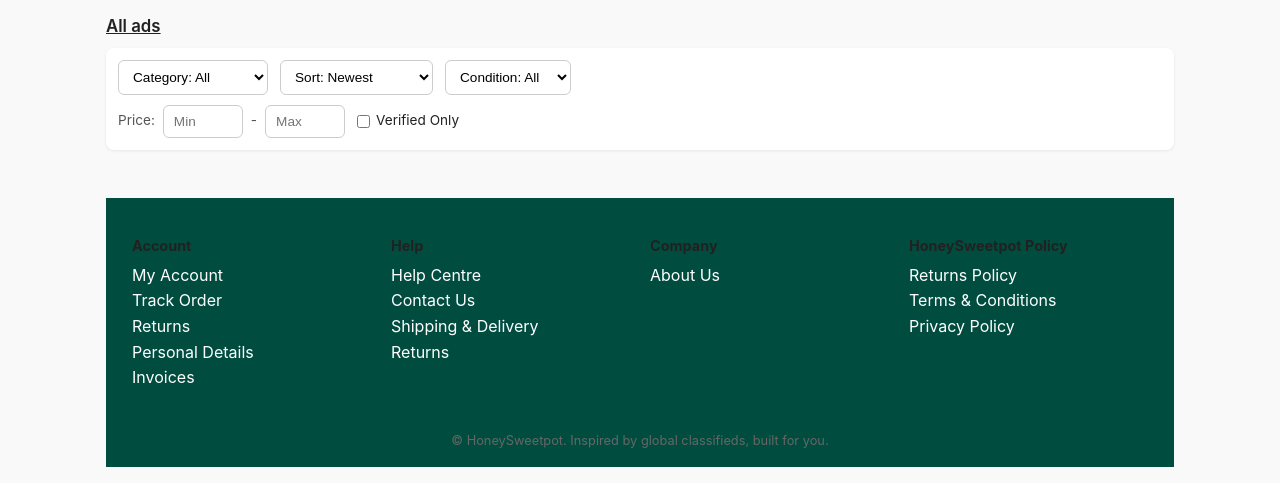
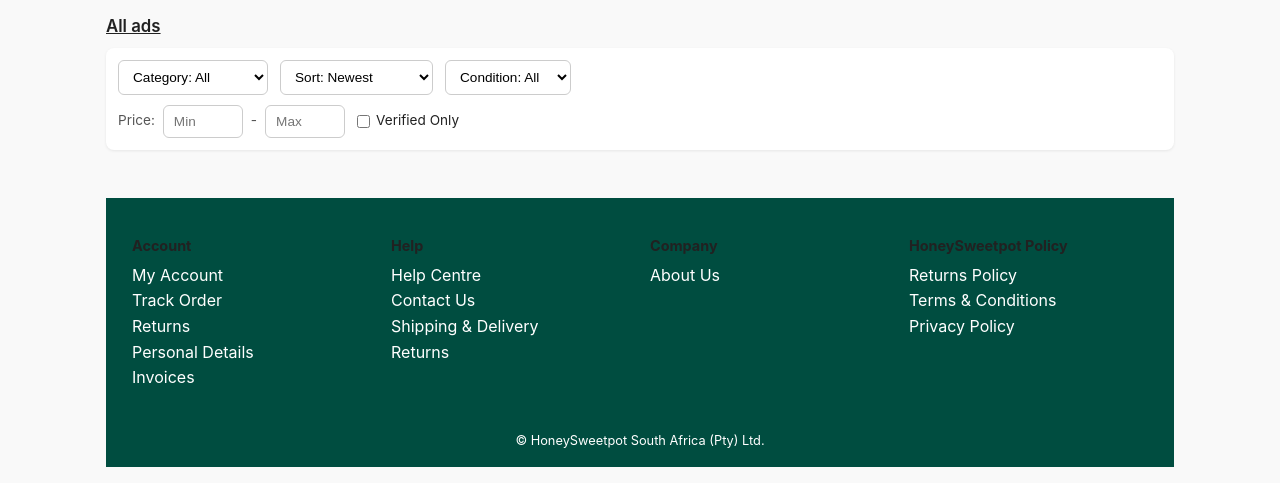
Before and after one commit to Mcedisisoodi/Classifind, a website: page index.html in a window 1280 px wide. Shown: the part 390-873 px from the top of the page. Drawn offline with Linux system fonts and the light colour scheme; a script that the page names is missing.

Commit message:
Update index.html

```diff
--- a/index.html
+++ b/index.html
@@ -115,7 +115,7 @@
                     <p><a href="privacy-policy.html">Privacy Policy</a></p>
                 </div>
             </div>
-            <div style="text-align:center; margin-top:20px; font-size:0.8rem; color:#666;">&copy; <span id="year"></span> HoneySweetpot. Inspired by global classifieds, built for you.</div>
+            <div style="text-align:center; margin-top:20px; font-size:0.8rem; color:#fff;">&copy; <span id="year"></span> HoneySweetpot South Africa (Pty) Ltd.</div>
         </footer>
     </main>
 
```
